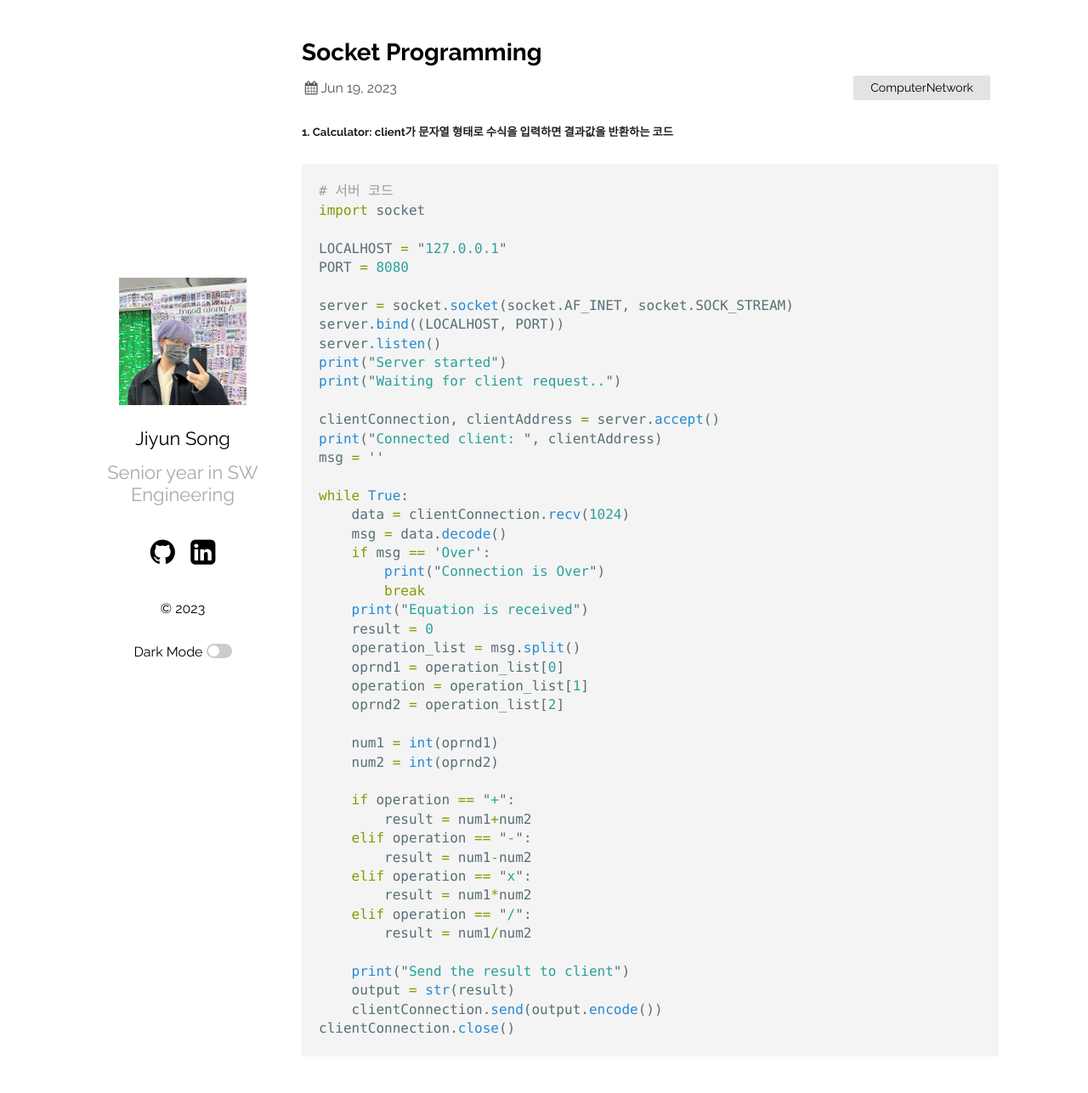
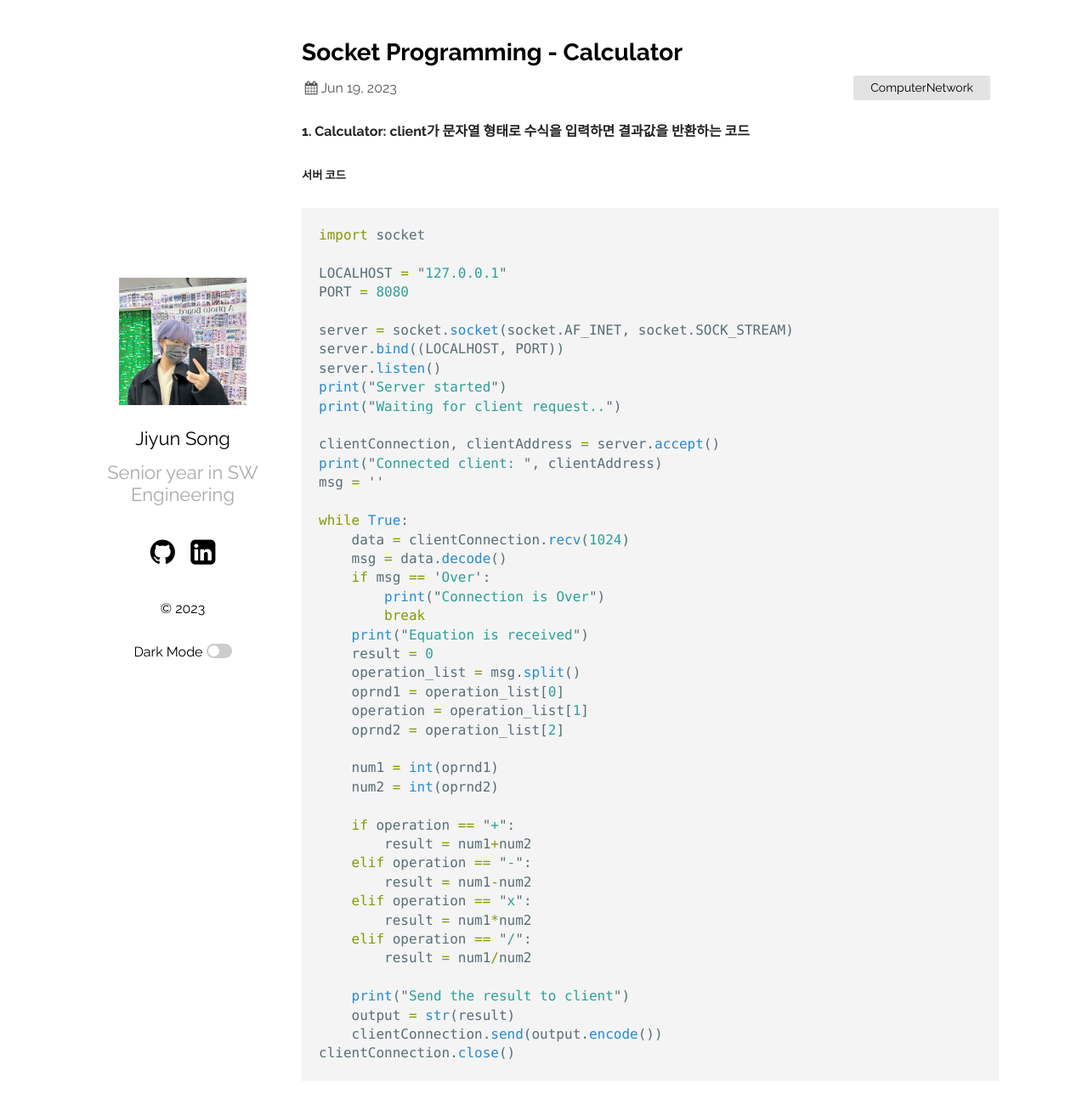
Before and after one commit to sojoyfulyouth/Jekyll-Blog, a Jekyll site: the page built from _posts/2023-06-19-Socket-Programming.markdown, in a window 1280 px wide and 1318 px high. Shown: the top 1287 px of the window at 85% size. Built offline with Jekyll 4.4.1, drawn with Linux system fonts in a browser that asks for light colours.

Commit message:
calc update:

````diff
--- a/_posts/2023-06-19-Socket-Programming.markdown
+++ b/_posts/2023-06-19-Socket-Programming.markdown
@@ -1,14 +1,15 @@
 ---
 layout: post
-title: "Socket Programming"
+title: "Socket Programming - Calculator"
 date: 2023-06-19
 categories: ComputerNetwork
 ---
 
-##### 1. Calculator: client가 문자열 형태로 수식을 입력하면 결과값을 반환하는 코드
+#### 1. Calculator: client가 문자열 형태로 수식을 입력하면 결과값을 반환하는 코드
+
+##### 서버 코드
 
 ```python
-# 서버 코드
 import socket
 
 LOCALHOST = "127.0.0.1"
````
